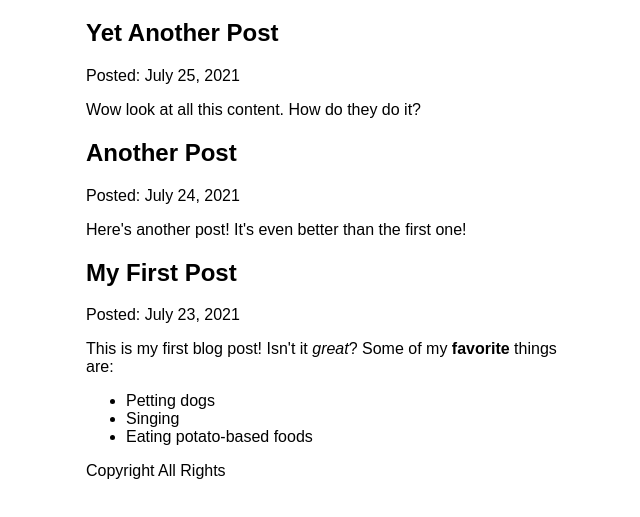
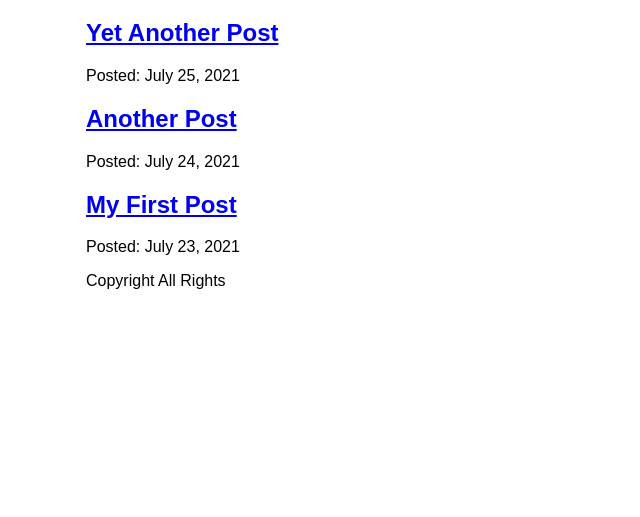
Before and after one commit to Young998904/my_blog_2022, a Gatsby site: page /blog in a window 1280 px wide. Shown: the part 157-674 px from the top of the page, without its empty margins (304-944 px from the left). Built offline with nearby package versions, Linux system fonts and the light colour scheme; Gatsby itself is replaced by a stand-in of ours.

Commit message:
블로그 글 리스트에서 포스트페이지로 링크

```diff
--- a/src/pages/blog/index.js
+++ b/src/pages/blog/index.js
@@ -1,35 +1,35 @@
-import { graphql, useStaticQuery } from "gatsby";
+import { graphql, Link } from "gatsby";
 import React from "react";
-import { MDXRenderer } from "gatsby-plugin-mdx";
 import Layout from "../../components/Layout";
 
-function BlogPage() {
-  const data = useStaticQuery(graphql`
-    query {
-      allMdx(sort: { fields: frontmatter___date, order: DESC }) {
-        nodes {
-          frontmatter {
-            date(formatString: "MMMM D, YYYY")
-            title
-          }
-          id
-          body
-        }
-      }
-    }
-  `);
-
+const BlogPage = ({ data }) => {
   return (
     <Layout pageTitle="My Blog Posts">
       {data.allMdx.nodes.map((node) => (
         <article key={node.id}>
-          <h2>{node.frontmatter.title}</h2>
+          <h2>
+            <Link to={`/blog/${node.slug}`}>{node.frontmatter.title}</Link>
+          </h2>
           <p>Posted: {node.frontmatter.date}</p>
-          <MDXRenderer>{node.body}</MDXRenderer>
         </article>
       ))}
     </Layout>
   );
-}
+};
+
+export const query = graphql`
+  query {
+    allMdx(sort: { fields: frontmatter___date, order: DESC }) {
+      nodes {
+        frontmatter {
+          date(formatString: "MMMM D, YYYY")
+          title
+        }
+        id
+        slug
+      }
+    }
+  }
+`;
 
 export default BlogPage;
```
